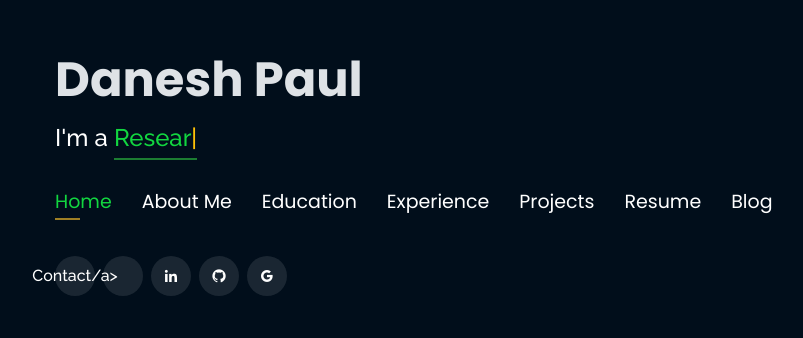
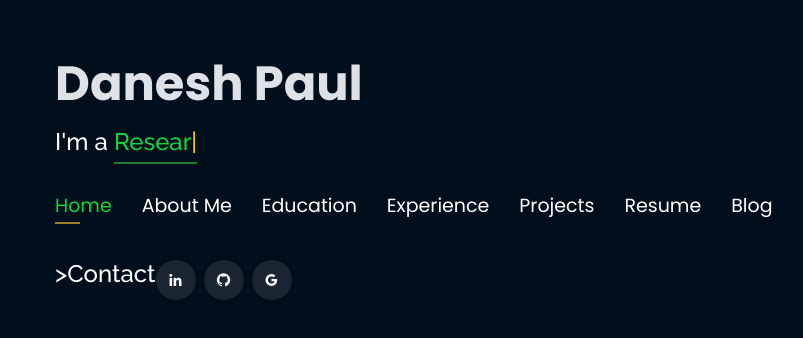
Before and after one commit to Sammydev3564/Project2, a plain HTML site: page index.html in a window 1280 px wide. Shown: the part 220-558 px from the top of the page, without its empty margins (30-833 px from the left). Drawn offline with nearby package versions, Linux system fonts and the light colour scheme.

Commit message:
update index.html

```diff
--- a/index.html
+++ b/index.html
@@ -85,7 +85,7 @@
       </nav><!-- .nav-menu -->
 
       <div class="social-links">
-        <h4><a href="index.html">Contact/a></h4>
+        <h4>>Contact</h4>
         <a href="https://www.linkedin.com/in/danesh-paul" target="_blank" class="linkedin"><i
             class="bx bxl-linkedin"></i></a>
         <a href="https://github.com/dnpaul97" target="_blank" class="github"><i class="bx bxl-github"></i></a>
```
